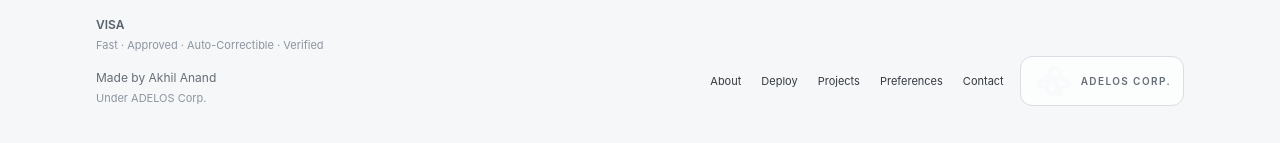
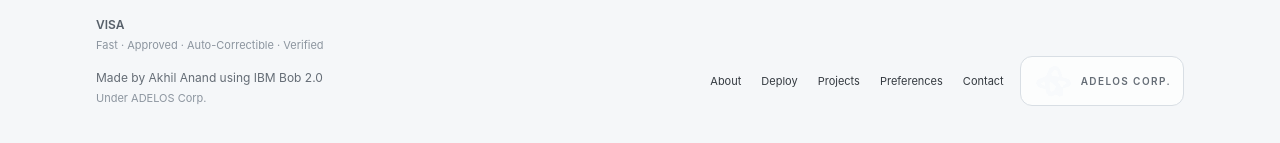
Before and after one commit to adelos-corp/VISA-IBM, a Next.js app in the folder apps/ui/: page / in a window 1280 px wide. Shown: the part 2448-2591 px from the top of the page. Built offline with nearby package versions, Linux system fonts and the light colour scheme; no server answers.

Commit message:
update creator credit with IBM Bob 2.0

```diff
--- a/apps/ui/src/components/Footer.tsx
+++ b/apps/ui/src/components/Footer.tsx
@@ -7,7 +7,7 @@ export function Footer() {
         <div>
           <p className="text-xs font-semibold text-slate-300">VISA</p>
           <p className="mt-1 text-[11px] text-slate-600">Fast · Approved · Auto-Correctible · Verified</p>
-          <p className="mt-4 text-xs text-slate-500">Made by Akhil Anand</p>
+          <p className="mt-4 text-xs text-slate-500">Made by Akhil Anand using IBM Bob 2.0</p>
           <p className="mt-1 text-[11px] text-slate-600">Under ADELOS Corp.</p>
         </div>
 
```
